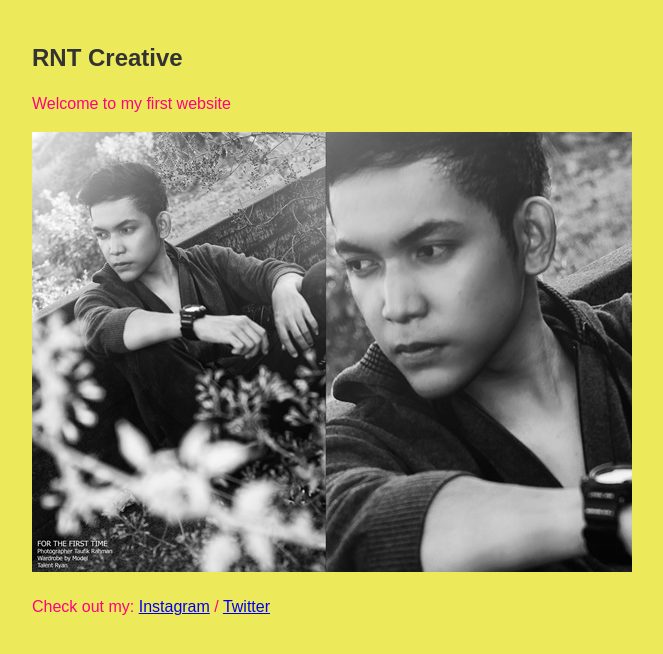
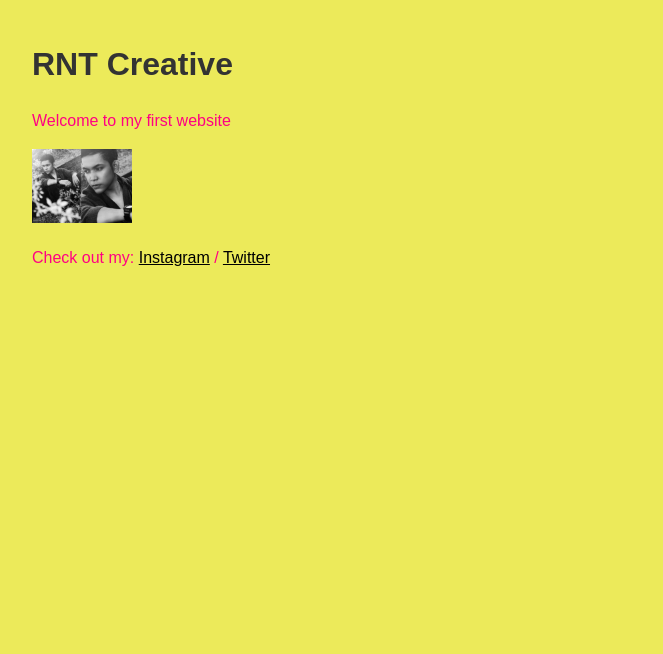
Before and after one commit to Rianto-RNT/front-and-fun, a plain HTML site: page rnt-sallyhart/index.html in a window 1280 px wide. Shown: the whole page, without its empty margins (298-961 px from the left). Drawn offline with Linux system fonts and the light colour scheme.

Commit message:
Writing our first CSS #2

```diff
--- a/rnt-sallyhart/assets/style.css
+++ b/rnt-sallyhart/assets/style.css
@@ -13,6 +13,14 @@ body {
 }
 
 h1 {
-  font-size: 24px;
+  font-size: 32px;
   font-weight: 700;
 }
+
+img {
+    width: 100px;
+}
+
+a {
+    color: #000000;
+}
```
Also changed, not shown: rnt-sallyhart/index.html (+1 -1 lines).
